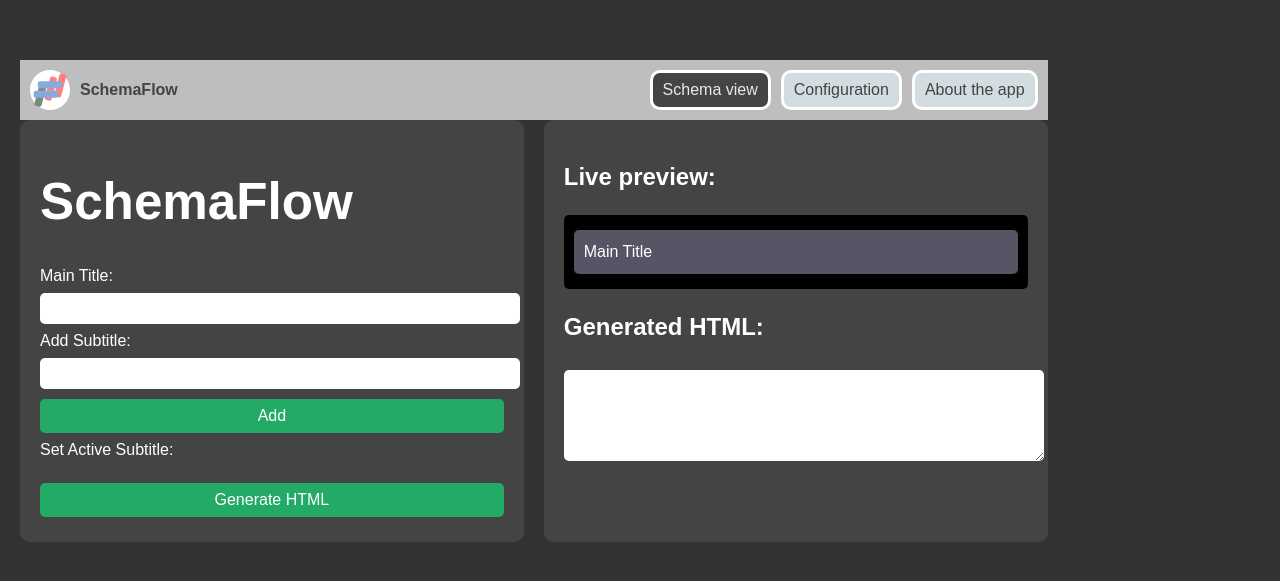
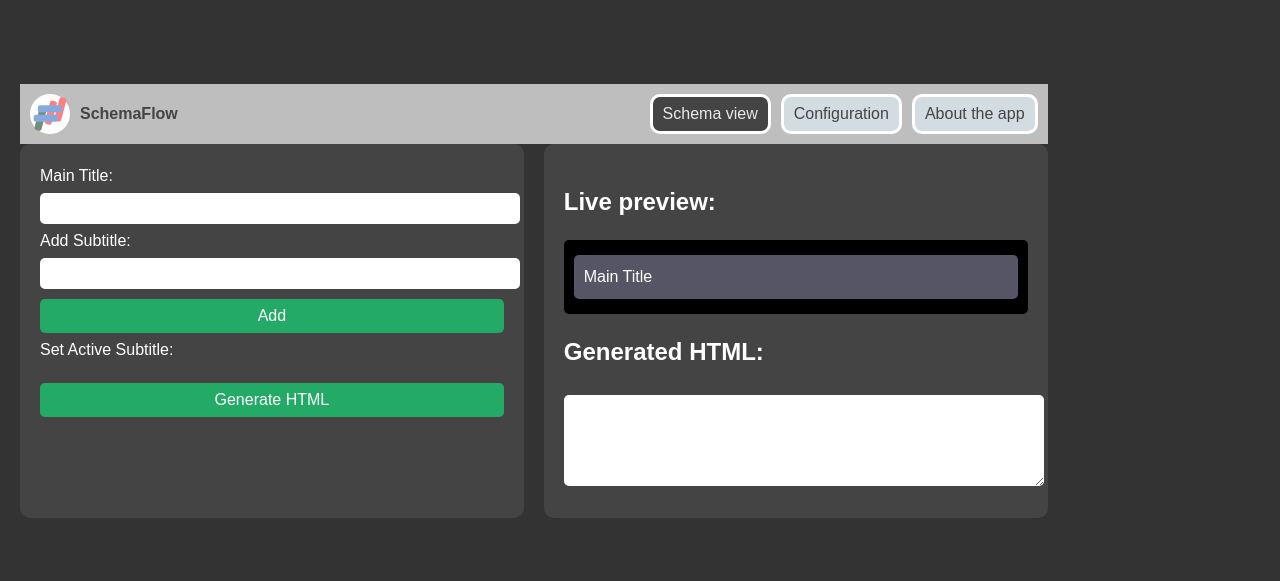
Before and after one commit to KiRZeN24/SchemaFlow, a React (Vite) app: page / in a window 1280 px wide. Shown: the part 119-700 px from the top of the page. Built offline with nearby package versions, Linux system fonts and the light colour scheme.

Commit message:
Eliminate the redundant SchemaFlow title, as it is now displayed in the navbar (#23)

```diff
--- a/src/schemaForm.tsx
+++ b/src/schemaForm.tsx
@@ -55,7 +55,7 @@ const SchemaForm: React.FC = () => {
   return (
     <div className="container">
       <div className="panel">
-        <h1>SchemaFlow</h1>
+
         <label>
           Main Title:
           <input type="text" value={formData.course} onChange={handleInputChange} />
```
Also changed, not shown: 1 other file (tests, documents, lock files or other folders).
